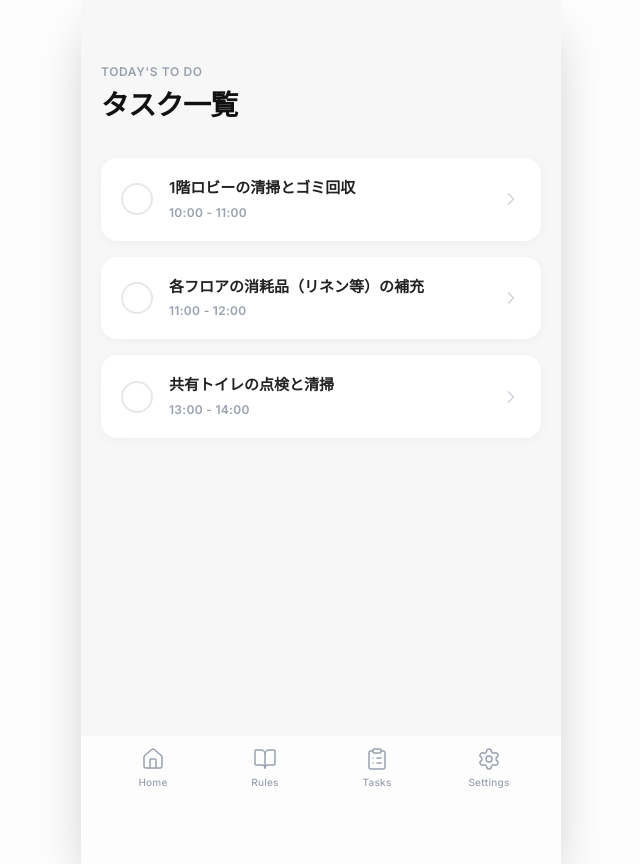
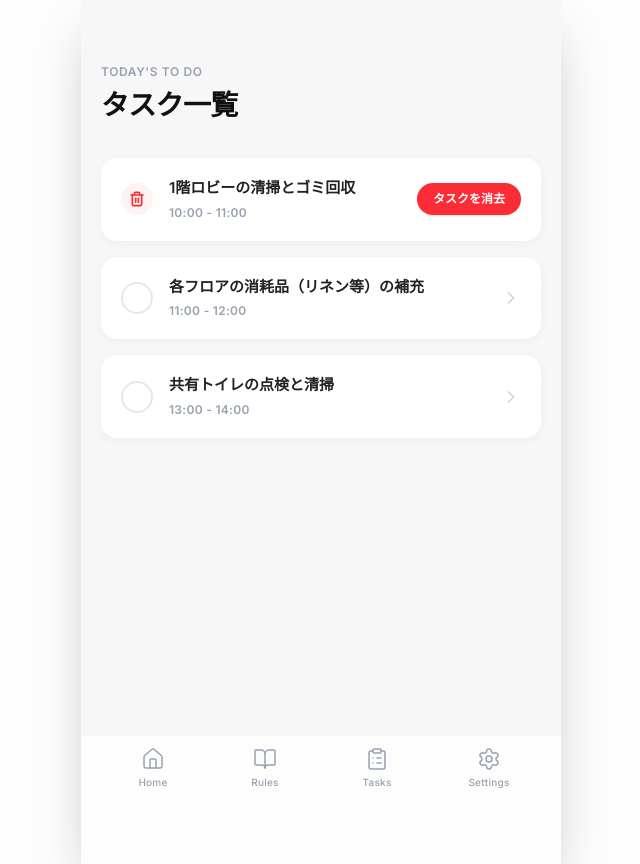
Before and after one commit to kazumakazuma0123/hotel-cleaning-app, a Next.js app: page /tasks in a window 1280 px wide. Both pictures are taken after a click on the element 456 px from the left and 199 px from the top of the page. Shown: the whole page, without its empty margins (319-959 px from the left). Built offline with nearby package versions, Linux system fonts and the light colour scheme.

Commit message:
feat(ui): clicking task status icon reveals delete button

```diff
--- a/src/app/tasks/page.tsx
+++ b/src/app/tasks/page.tsx
@@ -1,7 +1,7 @@
 "use client";
 
 import { useState } from "react";
-import { CheckCircle2, Circle, ChevronRight } from "lucide-react";
+import { CheckCircle2, Circle, ChevronRight, Trash2 } from "lucide-react";
 import Link from "next/link";
 
 export default function TasksIndex() {
@@ -10,7 +10,12 @@ export default function TasksIndex() {
         { id: 2, title: "各フロアの消耗品（リネン等）の補充", time: "11:00 - 12:00", status: "pending" },
         { id: 3, title: "共有トイレの点検と清掃", time: "13:00 - 14:00", status: "pending" },
     ]);
+    const [activeDeleteId, setActiveDeleteId] = useState<number | null>(null);
 
+    const removeTask = (id: number) => {
+        setTasks(tasks.filter(task => task.id !== id));
+        setActiveDeleteId(null);
+    };
     const toggleTask = (id: number) => {
         setTasks(tasks.map(task =>
             task.id === id
@@ -29,19 +34,22 @@ export default function TasksIndex() {
             </header>
 
             <div className="space-y-4">
-                {tasks.map((task) => (
+                {tasks.map((task) => {
+                    const isDeleteActive = activeDeleteId === task.id;
+
+                    return (
                         <div
                             key={task.id}
                             className="bg-white rounded-2xl p-5 shadow-[0_2px_12px_rgba(0,0,0,0.04)] active:scale-[0.98] transition-transform flex items-center gap-4 cursor-default"
                         >
-                        {/* Status Icon */}
+                            {/* Status Icon Area - Click to reveal delete button */}
                             <div
                                 className="shrink-0 cursor-pointer transition-transform hover:scale-110 active:scale-95"
-                            onClick={() => toggleTask(task.id)}
+                                onClick={() => setActiveDeleteId(isDeleteActive ? null : task.id)}
                             >
-                            {task.status === "completed" ? (
-                                <div className="w-8 h-8 rounded-full bg-[#f0f5f1] flex items-center justify-center">
-                                    <CheckCircle2 className="w-5 h-5 text-[#6d8a74]" strokeWidth={2.5} />
+                                {isDeleteActive ? (
+                                    <div className="w-8 h-8 rounded-full bg-red-50 flex items-center justify-center">
+                                        <Trash2 className="w-4 h-4 text-red-500" strokeWidth={2.5} />
                                     </div>
                                 ) : (
                                     <div className="w-8 h-8 rounded-full border-2 border-gray-200 flex items-center justify-center" />
@@ -50,7 +58,7 @@ export default function TasksIndex() {
 
                             {/* Task Content */}
                             <div className="flex-1">
-                            <h3 className={`font-semibold text-[15px] leading-snug mb-1.5 ${task.status === "completed" ? "text-gray-400 line-through" : "text-[#222]"}`}>
+                                <h3 className="font-semibold text-[15px] leading-snug mb-1.5 text-[#222]">
                                     {task.title}
                                 </h3>
                                 <p className="text-xs font-semibold text-gray-400 tracking-wide">
@@ -58,12 +66,22 @@ export default function TasksIndex() {
                                 </p>
                             </div>
 
-                        {/* Next arrow */}
-                        <div className="shrink-0 cursor-pointer">
+                            {/* Action Area (Chevron or Delete Button) */}
+                            <div className="shrink-0">
+                                {isDeleteActive ? (
+                                    <button
+                                        onClick={() => removeTask(task.id)}
+                                        className="bg-red-500 text-white text-xs font-bold px-4 py-2 rounded-full active:bg-red-600 transition-colors shadow-sm"
+                                    >
+                                        タスクを消去
+                                    </button>
+                                ) : (
                                     <ChevronRight className="w-5 h-5 text-gray-300" strokeWidth={2} />
+                                )}
                             </div>
                         </div>
-                ))}
+                    );
+                })}
             </div>
         </div>
     );
```
Lines whose indentation alone changed are shown as unchanged.
